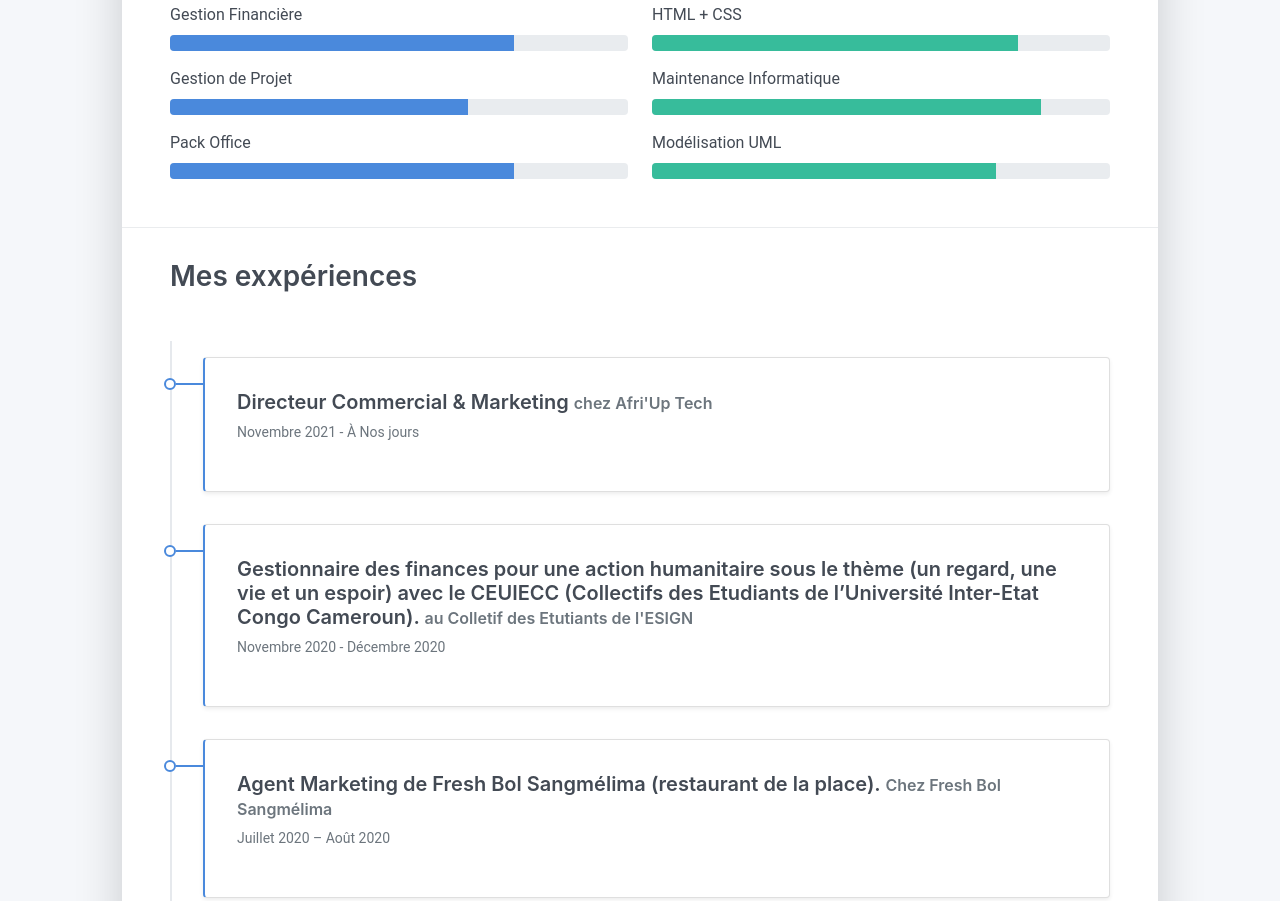
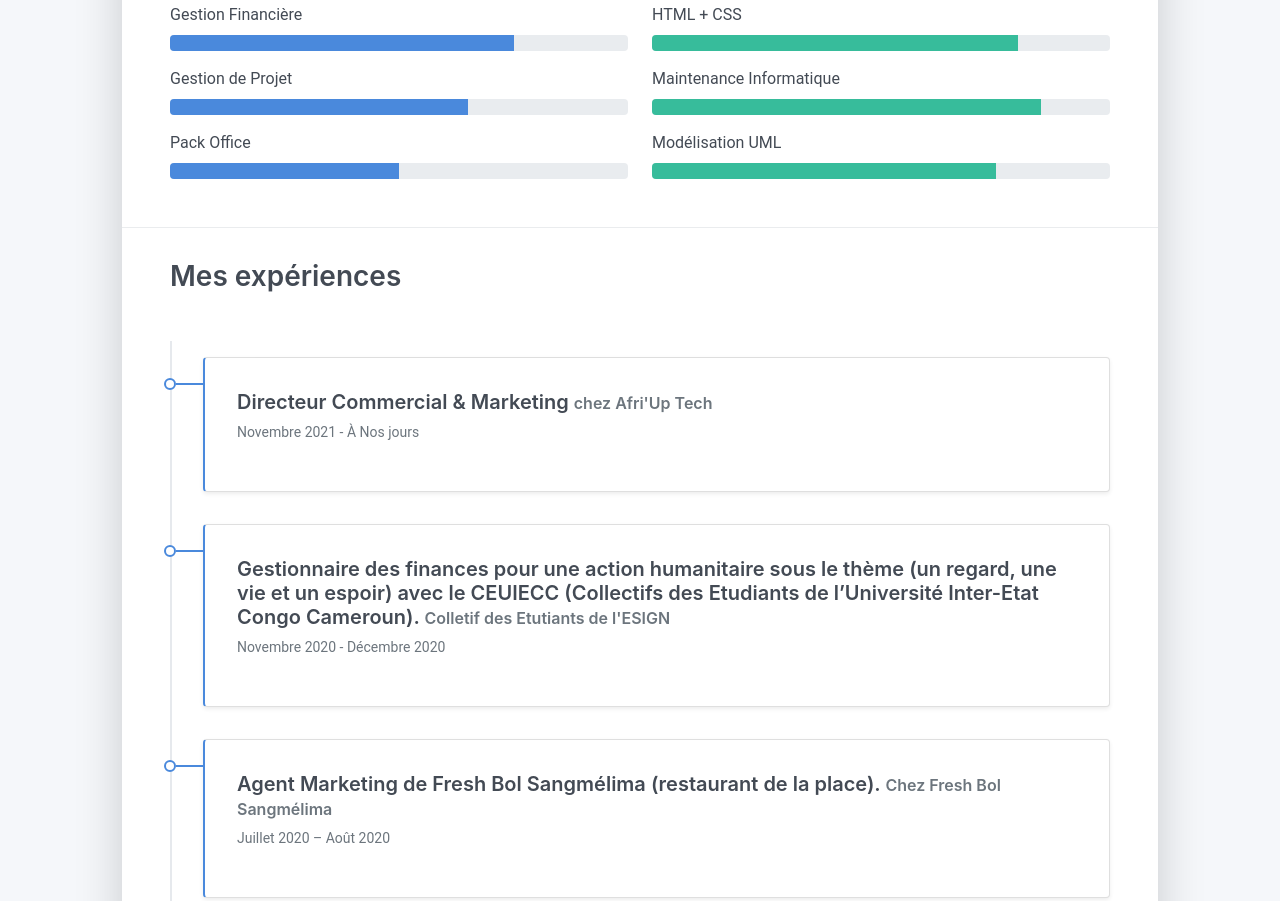
Before and after one commit to Unpredictable002/mycv, a plain HTML site: page index.html in a window 1280 px wide. Shown: the part 802-1703 px from the top of the page. Drawn offline with Linux system fonts and the light colour scheme.

Commit message:
Update index.html

```diff
--- a/index.html
+++ b/index.html
@@ -120,7 +120,7 @@
         </div>
         <div class="mb-2"><span>Pack Office</span>
           <div class="progress my-1">
-            <div class="progress-bar bg-primary" role="progressbar" data-aos="zoom-in-right" data-aos-delay="300" data-aos-anchor=".skills-section" style="width: 75%" aria-valuenow="75" aria-valuemin="0" aria-valuemax="75"></div>
+            <div class="progress-bar bg-primary" role="progressbar" data-aos="zoom-in-right" data-aos-delay="300" data-aos-anchor=".skills-section" style="width: 50%" aria-valuenow="50" aria-valuemin="0" aria-valuemax="75"></div>
           </div>
         </div>
       </div>
@@ -145,7 +145,7 @@
   </div>
   <hr class="d-print-none"/>
   <div class="work-experience-section px-3 px-lg-4">
-    <h2 class="h3 mb-4">Mes exxpériences</h2>
+    <h2 class="h3 mb-4">Mes expériences</h2>
     <div class="timeline">
       <div class="timeline-card timeline-card-primary card shadow-sm">
         <div class="card-body">
@@ -157,7 +157,7 @@
       <div class="timeline-card timeline-card-primary card shadow-sm">
         <div class="card-body">
           <div class="h5 mb-1">Gestionnaire des finances pour une action humanitaire sous le thème (un regard, une vie et un espoir)
-                    avec le CEUIECC (Collectifs des Etudiants de l’Université Inter-Etat Congo Cameroun). <span class="text-muted h6">au Colletif des Etutiants de l'ESIGN</span></div>
+                    avec le CEUIECC (Collectifs des Etudiants de l’Université Inter-Etat Congo Cameroun). <span class="text-muted h6"> Colletif des Etutiants de l'ESIGN</span></div>
           <div class="text-muted text-small mb-2">Novembre 2020 - Décembre 2020</div>
 
         </div>
```
